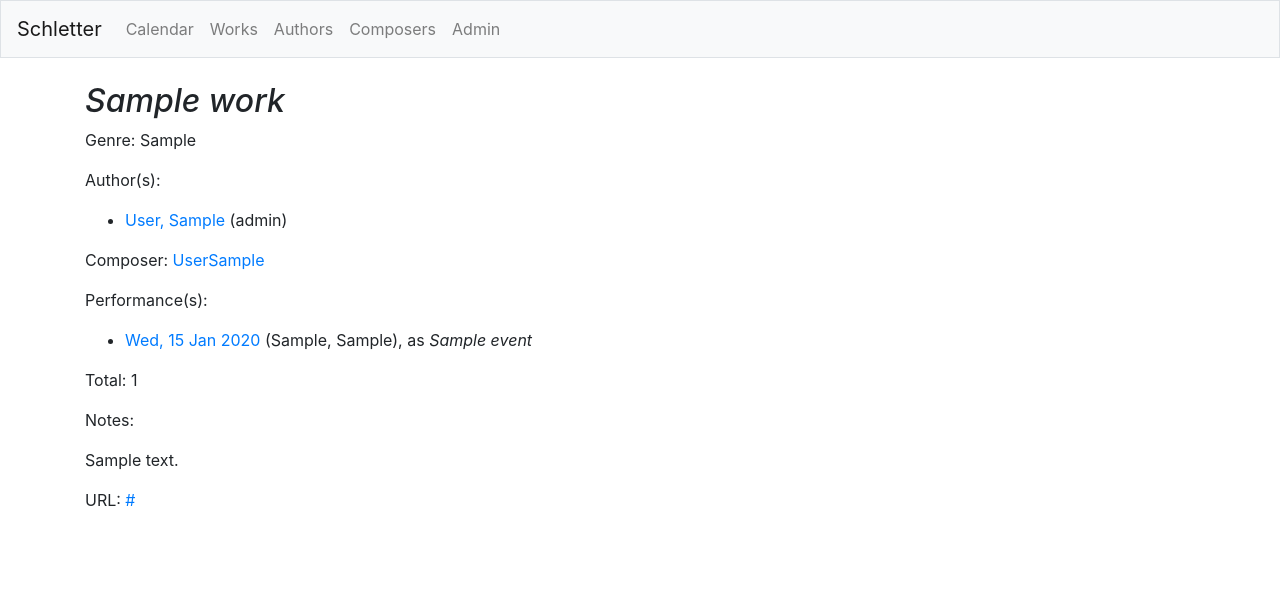
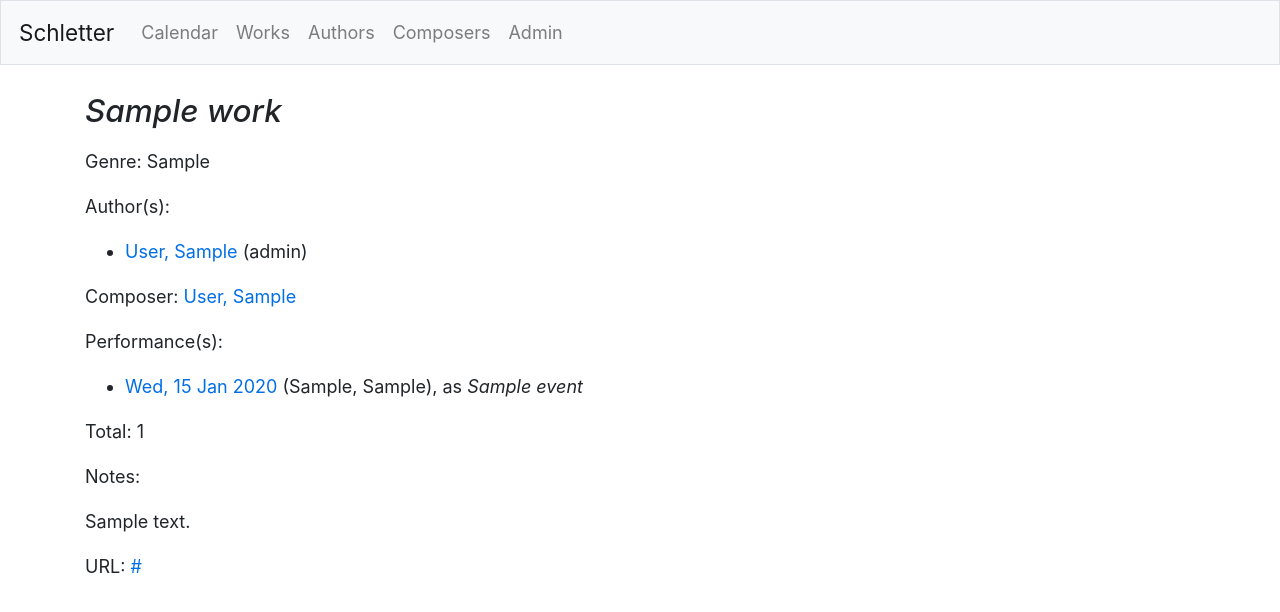
Before and after one commit to dexedge/django-deployment, a Django app: page /works/1 in a window 1280 px wide. Shown: the top 612 px of the page. Run offline with Django 3.2, Linux system fonts and the light colour scheme; tables that the repository leaves empty hold one stand-in row (values such as "Sample post"); some libraries are stand-ins or nearby versions.

Commit message:
Styling tweaks

```diff
--- a/schletter_test/templates/schletter_test/author.html
+++ b/schletter_test/templates/schletter_test/author.html
@@ -1,5 +1,5 @@
 {% extends 'schletter_test/base.html' %}
-{% block page_header %}<h2>{{author.last_name}}{% if author.first_names != "NA" %}, {{author.first_names}}{% endif %}</h2>{% endblock page_header %}
+{% block page_header %}<h3 class="pb-2">{{author.last_name}}{% if author.first_names != "NA" %}, {{author.first_names}}{% endif %}</h3>{% endblock page_header %}
 
 {% block content %}
   {% if author.birth > 0 %}<p>Birth: {{ author.birth }}</p>{% endif %}
--- a/schletter_test/templates/schletter_test/composer.html
+++ b/schletter_test/templates/schletter_test/composer.html
@@ -1,5 +1,5 @@
 {% extends 'schletter_test/base.html' %}
-{% block page_header %}<h2>{{composer.last_name}}{% if composer.first_names != "NA" %}, {{composer.first_names}}{% endif %}</h2>{% endblock page_header %}
+{% block page_header %}<h3 class="pb-2">{{composer.last_name}}{% if composer.first_names != "NA" %}, {{composer.first_names}}{% endif %}</h3>{% endblock page_header %}
 
 {% block content %}
   {% if composer.birth > 0 %}<p>Birth: {{ composer.birth }}</p>{% endif %}
--- a/schletter_test/templates/schletter_test/event.html
+++ b/schletter_test/templates/schletter_test/event.html
@@ -1,6 +1,6 @@
 {% extends 'schletter_test/base.html' %}
 {% block page_header %}
-  <h2>{{event.date}}</h2>
+  <h3 class="pb-2">{{event.date}}</h3>
 {% endblock page_header %}
 
 {% block content %}
--- a/schletter_test/templates/schletter_test/work.html
+++ b/schletter_test/templates/schletter_test/work.html
@@ -1,9 +1,9 @@
 {% extends 'schletter_test/base.html' %}
 {% block page_header %}
   {% if work.title == "Concert" %}
-    <h2>Concerts</h2>
+    <h3 class="pb-2">Concerts</h3>
   {% else %}
-    <h2><em>{{work.title}}</em></h2>
+    <h3 class="pb-2"><em>{{work.title}}</em></h3>
   {% endif %}
 {% endblock page_header %}
 
@@ -18,7 +18,7 @@
       {% endfor %}
     </ul>
   {% if work.composerworks.first.last_name != "NA" %}
-    <p>Composer: <a href="{% url 'schletter_test:composer' work.composerworks.first.pk %}">{{ work.composerworks.first.last_name }}{% if work.composerworks.first.first_names != "NA" %}{{ work.composerworks.first.first_names }}{% endif %}</a></p>
+    <p>Composer: <a href="{% url 'schletter_test:composer' work.composerworks.first.pk %}">{{ work.composerworks.first.last_name }}{% if work.composerworks.first.first_names != "NA" %}, {{ work.composerworks.first.first_names }}{% endif %}</a></p>
   {% endif %}
   <p>Performance(s):</p>
   <ul>
@@ -28,11 +28,11 @@
     {% endfor %}
   </ul>
   <p>Total: {{work.events.all.count}}</p>
-  {% if work.notes != "NA" %}
+  {% if work.notes != "" %}
     <p>Notes:</p>
     <p>{{work.notes}}</p>
   {% endif %}
-  {% if work.url != "NA" %}
+  {% if work.url != "" %}
     <p>URL: <a href="{{ work.url }}" target="_blank">{{ work.url }}</a></p>
   {% endif %}
 {% endblock content %}
--- a/static/schletter/style.css
+++ b/static/schletter/style.css
@@ -1,5 +1,13 @@
 /* Local styles for schletter_test */
 @import url('https://fonts.googleapis.com/css2?family=Playfair+Display&display=swap');
+
+html {
+  font-size: 18px;
+}
+
+a {
+  color: #006ee6;
+}
 
 .home {
   background: url("images/Kth.jpg");
```
